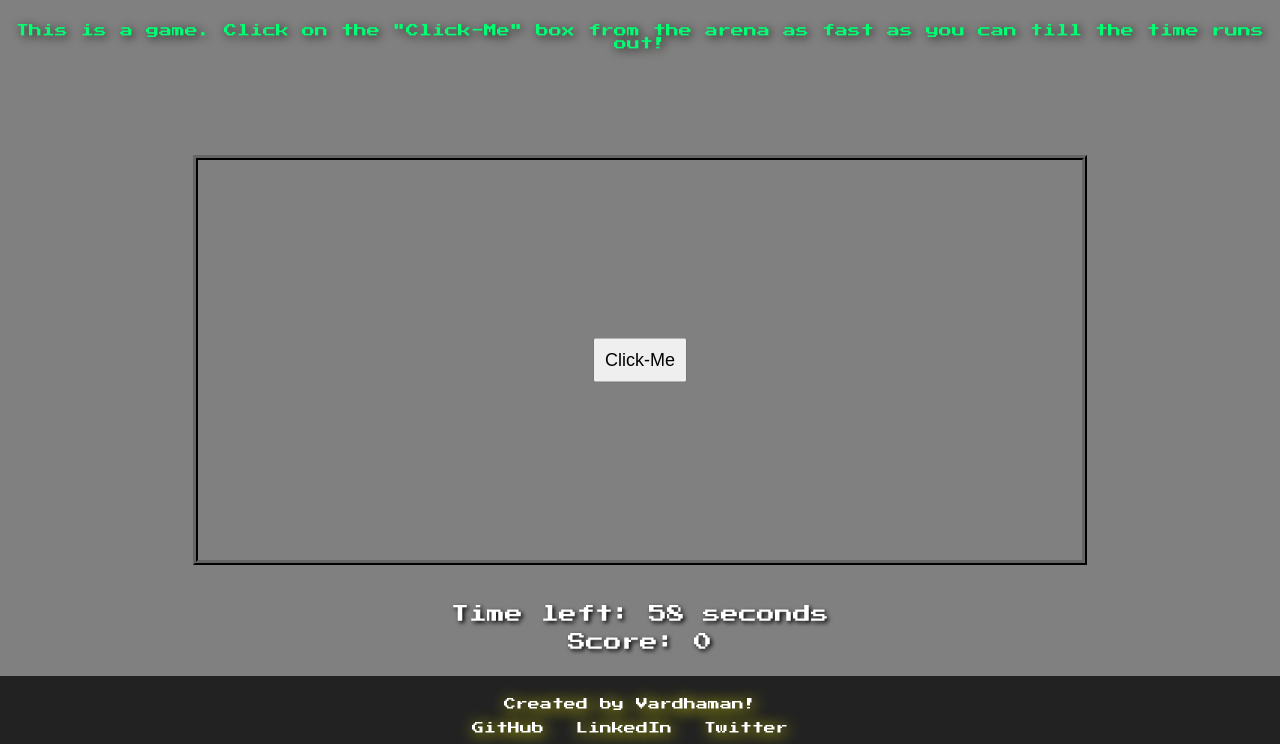
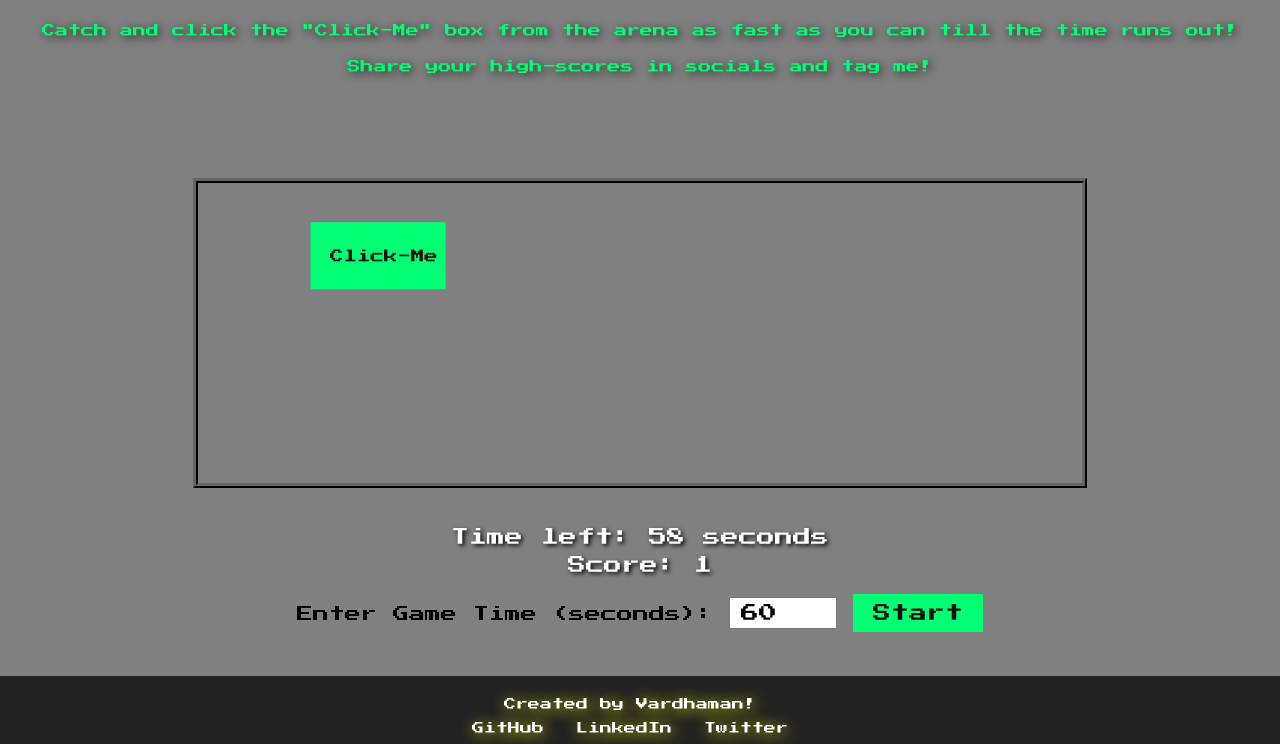
Before and after one commit to cyai/click-me, a plain HTML site: page index.html in a window 1280 px wide. Both pictures are taken after a click on the button "Click-Me". Shown: the part 56-800 px from the top of the page. Drawn offline with Linux system fonts and the light colour scheme.

Commit message:
Added functionality for custom time, random box size!

```diff
--- a/index.css
+++ b/index.css
@@ -21,7 +21,7 @@ body {
 
 .arena {
     width: 70%;
-    height: 400px;
+    height: 300px;
     border: 5px ridge #111111;
     margin-left: auto;
     margin-right: auto;
@@ -94,3 +94,32 @@ footer {
 .social-links a:hover {
     color: #00ff73;
 }
+
+/* Additional styles for time input and start button */
+.time-input {
+    text-align: center;
+    font-family: "Press Start 2P";
+    margin-top: 20px;
+}
+
+#gameTime {
+    font-family: "Press Start 2P";
+    font-size: 18px;
+    padding: 5px 10px;
+}
+
+#startButton,
+#clickMeButton {
+    font-size: 18px;
+    padding: 10px 20px;
+    border: none;
+    background-color: #00ff73;
+    color: #111;
+    font-family: "Press Start 2P";
+    cursor: pointer;
+}
+
+#startButton:hover,
+#clickMeButton:hover {
+    background-color: white;
+}
--- a/index.html
+++ b/index.html
@@ -16,9 +16,10 @@
         <h1 id="mainHeading">Welcome to Click-Me Game!</h1>
 
         <p id="introP">
-            This is a game. Click on the "Click-Me" box from the arena as fast
-            as you can till the time runs out!
+            Catch and click the "Click-Me" box from the arena as fast as you can
+            till the time runs out!
         </p>
+        <p id="introP">Share your high-scores in socials and tag me!</p>
 
         <div class="arena">
             <button id="clickMeButton">Click-Me</button>
@@ -28,6 +29,18 @@
             <p id="countdownDisplay">Time left: 60 seconds</p>
             <p id="scoreDisplay">Score: 0</p>
             <button id="retryButton" style="display: none">Retry</button>
+        </div>
+        <div class="time-input">
+            <label for="gameTime">Enter Game Time (seconds):</label>
+            <input
+                type="number"
+                id="gameTime"
+                min="10"
+                max="300"
+                step="10"
+                value="60"
+            />
+            <button id="startButton">Start</button>
         </div>
 
         <footer>
--- a/index.js
+++ b/index.js
@@ -4,7 +4,8 @@ function resetGame() {
     scoreDisplay.textContent = `Score: ${score}`;
     clickMeButton.addEventListener("click", handleClick);
     timer = null; // Reset the timer
-    countdownDisplay.textContent = "Time left: 60 seconds"; // Reset the countdown display
+    countdownDisplay.textContent = ""; // Reset the countdown display
+    gameStarted = false; // Reset the gameStarted variable
 }
 
 // Function to generate random positions for the button inside the arena
@@ -15,16 +16,65 @@ function getRandomPosition() {
     const arenaRect = arena.getBoundingClientRect();
     const buttonRect = button.getBoundingClientRect();
 
-    // Calculate the maximum X and Y positions to keep the button within the arena
+    // Calculate the maximum X and Y positions to keep the button strictly within the arena
     const maxX = arenaRect.width - buttonRect.width;
     const maxY = arenaRect.height - buttonRect.height;
 
     // Generate random X and Y positions within the arena bounds
-    const randomX = Math.floor(Math.random() * maxX);
-    const randomY = Math.floor(Math.random() * maxY);
+    let randomX = Math.floor(Math.random() * maxX);
+    let randomY = Math.floor(Math.random() * maxY);
+
+    // Make sure the button stays strictly within the arena bounds
+    randomX = Math.max(randomX, 0);
+    randomX = Math.min(randomX, maxX);
+    randomY = Math.max(randomY, 0);
+    randomY = Math.min(randomY, maxY);
 
     button.style.left = `${randomX}px`;
     button.style.top = `${randomY}px`;
+}
+
+// Function to randomly change the size of the "Click-Me" box
+function changeBoxSize() {
+    const minWidth = 100; // Minimum width of the box (in pixels)
+    const maxWidth = 250; // Maximum width of the box (in pixels)
+    const minHeight = 50; // Minimum height of the box (in pixels)
+    const maxHeight = 150; // Maximum height of the box (in pixels)
+    const desiredRatio = minWidth / minHeight; // Desired width-to-height ratio
+    const maxFontSize = 18; // Maximum font size (in pixels)
+
+    const randomWidth =
+        Math.floor(Math.random() * (maxWidth - minWidth + 1)) + minWidth;
+    const clampedWidth = Math.min(randomWidth, maxWidth); // Clamp width to the maximum
+
+    const calculatedHeight = clampedWidth / desiredRatio;
+    const randomHeight = Math.min(calculatedHeight, maxHeight); // Clamp height to the maximum
+
+    clickMeButton.style.width = `${clampedWidth}px`;
+    clickMeButton.style.height = `${randomHeight}px`;
+
+    // Adjust the font size based on the scaled-down width
+    const fontSize = Math.min(maxFontSize, clampedWidth * 0.1); // Adjust the factor 0.1 as needed
+    clickMeButton.style.fontSize = `${fontSize}px`;
+
+    // Prevent the "Click-Me" text from wrapping to a new line
+    clickMeButton.style.whiteSpace = "nowrap";
+
+    // Calculate the new left and top positions to center the button
+    const arena = document.querySelector(".arena");
+    const arenaRect = arena.getBoundingClientRect();
+    const buttonRect = clickMeButton.getBoundingClientRect();
+
+    const newLeft = (arenaRect.width - buttonRect.width) / 2;
+    const newTop = (arenaRect.height - buttonRect.height) / 2;
+
+    // Make sure the button stays strictly within the arena bounds
+    const maxX = arenaRect.width - clampedWidth;
+    const maxY = arenaRect.height - randomHeight;
+    const clampedLeft = Math.max(newLeft, 0);
+    const clampedTop = Math.max(newTop, 0);
+    clickMeButton.style.left = `${Math.min(clampedLeft, maxX)}px`;
+    clickMeButton.style.top = `${Math.min(clampedTop, maxY)}px`;
 }
 
 // Function to update the score
@@ -41,8 +91,8 @@ scoreDisplay.textContent = `Score: ${score}`;
 let timer;
 const countdownDisplay = document.getElementById("countdownDisplay"); // Target the countdown display element
 
-function countdownTimer() {
-    let timeLeft = 60;
+function startGameTimer(time) {
+    let timeLeft = time;
     countdownDisplay.textContent = `Time left: ${timeLeft} seconds`;
 
     timer = setInterval(() => {
@@ -59,8 +109,6 @@ function countdownTimer() {
             clickMeButton.addEventListener("click", handleRetry); // Add the retry event listener
         }
     }, 1000);
-
-    return timer;
 }
 
 // Function to display the final score
@@ -68,18 +116,45 @@ function displayResults() {
     alert(`Game Over! Your final score is: ${score}`);
 }
 
+// Event listener for the "Start" button
+const startButton = document.getElementById("startButton");
+startButton.addEventListener("click", () => {
+    const gameTime = parseInt(document.getElementById("gameTime").value, 10);
+
+    if (isNaN(gameTime) || gameTime < 10 || gameTime > 300) {
+        alert("Please enter a valid game time between 10 and 300 seconds.");
+        return;
+    }
+
+    resetGame();
+    startGameTimer(gameTime);
+});
+
 // Event listener for the "Click-Me" button
 const clickMeButton = document.getElementById("clickMeButton");
 
+// Initialize the gameStarted variable
+let gameStarted = false;
+
 function handleClick() {
-    if (!timer) {
-        // Start the timer only if it's not already running
-        timer = countdownTimer();
-    } else {
-        // If the game is running, continue normal gameplay
-        getRandomPosition();
-        updateScore();
+    if (!gameStarted) {
+        // Start the timer only if the game has not already started
+        const gameTime = parseInt(
+            document.getElementById("gameTime").value,
+            10
+        );
+        if (isNaN(gameTime) || gameTime < 10 || gameTime > 300) {
+            alert("Please enter a valid game time between 10 and 300 seconds.");
+            return;
+        }
+
+        startGameTimer(gameTime);
+        gameStarted = true;
     }
+
+    changeBoxSize(); // Change the size of the box when clicked
+    getRandomPosition();
+    updateScore();
 }
 
 // Event listener for the "Retry" button
@@ -91,4 +166,3 @@ clickMeButton.addEventListener("click", handleClick);
 
 // Start the game when the page loads
 // The timer will be started on the first click
-2;
```
